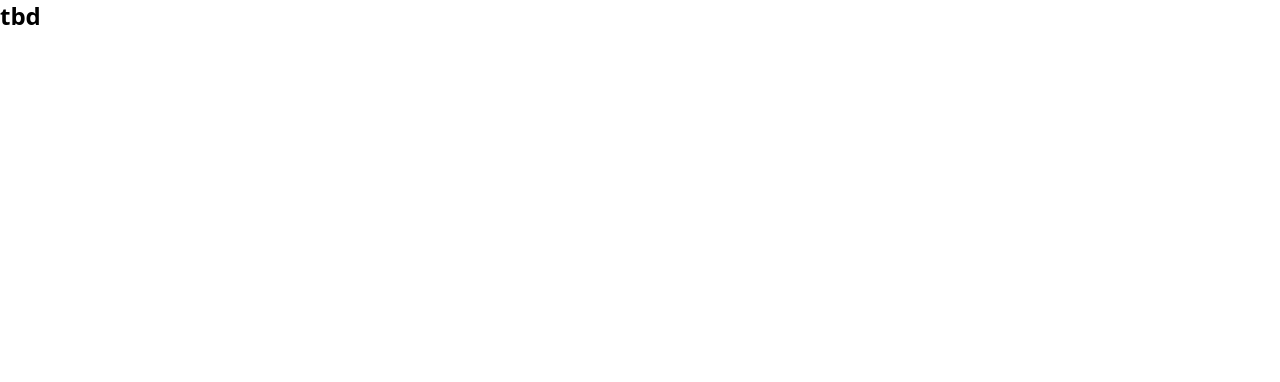
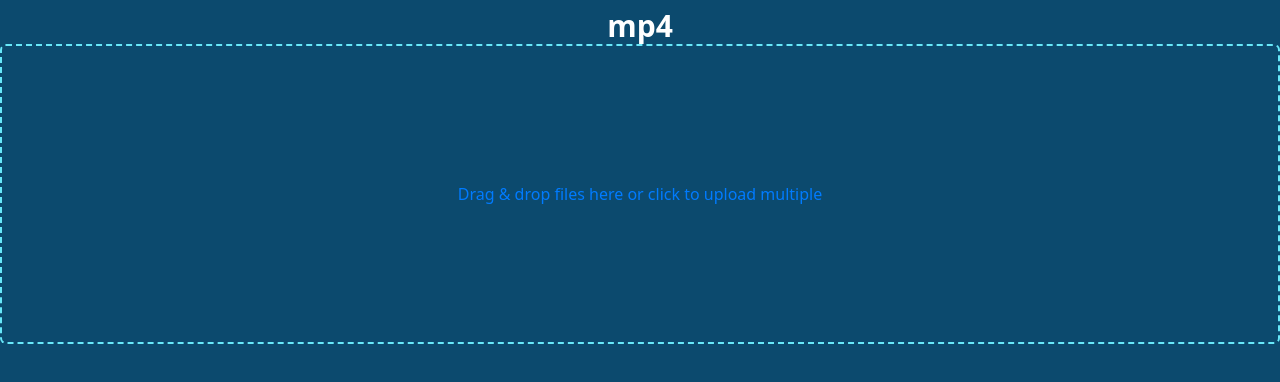
Before and after one commit to helblinglilly/mp4-web, a SvelteKit app: page / in a window 1280 px wide. Shown: the top 382 px of the page. Built offline with nearby package versions, Linux system fonts and the light colour scheme.

Commit message:
File upload area WIP

```diff
--- a/src/app.css
+++ b/src/app.css
@@ -1,3 +1,7 @@
-@import 'tailwindcss/base';
-@import 'tailwindcss/components';
-@import 'tailwindcss/utilities'
+@import "tailwindcss/base";
+@import "tailwindcss/components";
+@import "tailwindcss/utilities";
+
+html {
+    color: #fff;
+}
--- a/src/app.html
+++ b/src/app.html
@@ -1,5 +1,5 @@
 <!doctype html>
-<html lang="en">
+<html lang="en" class="bg-sky-900">
     <head>
         <meta charset="utf-8" />
         <link rel="icon" href="%sveltekit.assets%/favicon.png" />
--- /dev/null
+++ b/src/lib/FileUpload.svelte
@@ -0,0 +1,64 @@
+<script lang="ts">
+  let files = []; // Store the selected files
+  let isDragOver = false; // Track drag-over state
+
+  let fileInput: HTMLInputElement;
+
+  // Handle files when dropped or selected via file input
+  function handleFiles(selectedFiles) {
+    files = Array.from(selectedFiles);
+    alert(`${files.length} file(s) selected.`);
+  }
+</script>
+
+<!-- svelte-ignore a11y_click_events_have_key_events -->
+<!-- svelte-ignore a11y_no_static_element_interactions -->
+<div
+  class="upload-area w-full h-full rounded-md flex items-center align-center justify-center border-dashed border-2 border-cyan-300 {isDragOver ? 'dragover' : ''}"
+  on:click={() => fileInput.click() }
+  on:dragover={(e) => {
+    e.preventDefault();
+    isDragOver = true;
+  }}
+  on:dragleave={(e) => {
+    e.preventDefault();
+    isDragOver = false;
+  }}
+  on:drop={(e) => {
+    e.preventDefault();
+    isDragOver = false;
+    handleFiles(e.dataTransfer.files);
+  }}
+>
+  Drag & drop files here or click to upload
+  <input type="file"
+      class="hidden"
+      on:change={(e) => handleFiles(e.target.files)}
+      bind:this={fileInput}>
+      multiple
+</div>
+
+{#if files.length > 0}
+  <p>{files.length} file(s) selected:</p>
+  <ul>
+    {#each files as file}
+      <li>{file.name}</li>
+    {/each}
+  </ul>
+{/if}
+
+
+<style>
+  .upload-area {
+    /* border: 2px dashed #007bff; */
+    font-size: 16px;
+    color: #007bff;
+    cursor: pointer;
+    transition: background-color 0.3s ease;
+  }
+
+  /* Highlight when dragging files over the area */
+  .dragover {
+    background-color: #e3f2fd;
+  }
+</style>
--- a/src/routes/+layout.svelte
+++ b/src/routes/+layout.svelte
@@ -3,4 +3,9 @@
 	let { children } = $props();
 </script>
 
+<div class="text-center pt-2">
+    <h1 class="text-3xl font-semibold">mp4</h1>
+</div>
+
+
 {@render children()}
--- a/src/routes/+page.svelte
+++ b/src/routes/+page.svelte
@@ -1,4 +1,8 @@
 <script lang="ts">
-</script>
+    import FileUpload from "$lib/FileUpload.svelte";
 
-<h1 class="text-2xl font-bold">tbd</h1>
+    </script>
+
+<div class="h-[300px]">
+<FileUpload />
+</div>
--- a/tailwind.config.ts
+++ b/tailwind.config.ts
@@ -4,7 +4,11 @@ export default {
   content: ['./src/**/*.{html,js,svelte,ts}'],
 
   theme: {
-    extend: {}
+    extend: {
+      textColor: {
+              DEFAULT: '#ffffff', // Set the default text color to white
+            },
+    }
   },
 
   plugins: []
```
Lines whose indentation alone changed are shown as unchanged.
